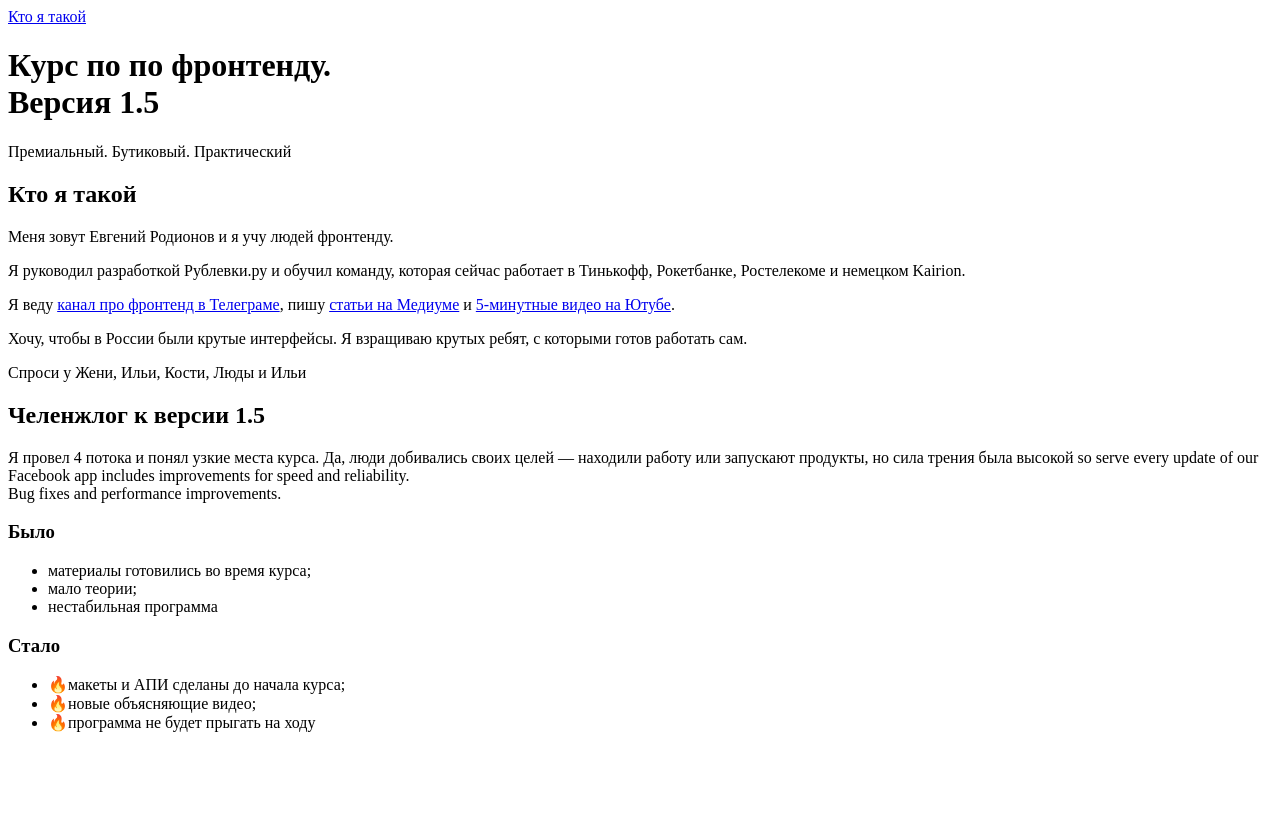
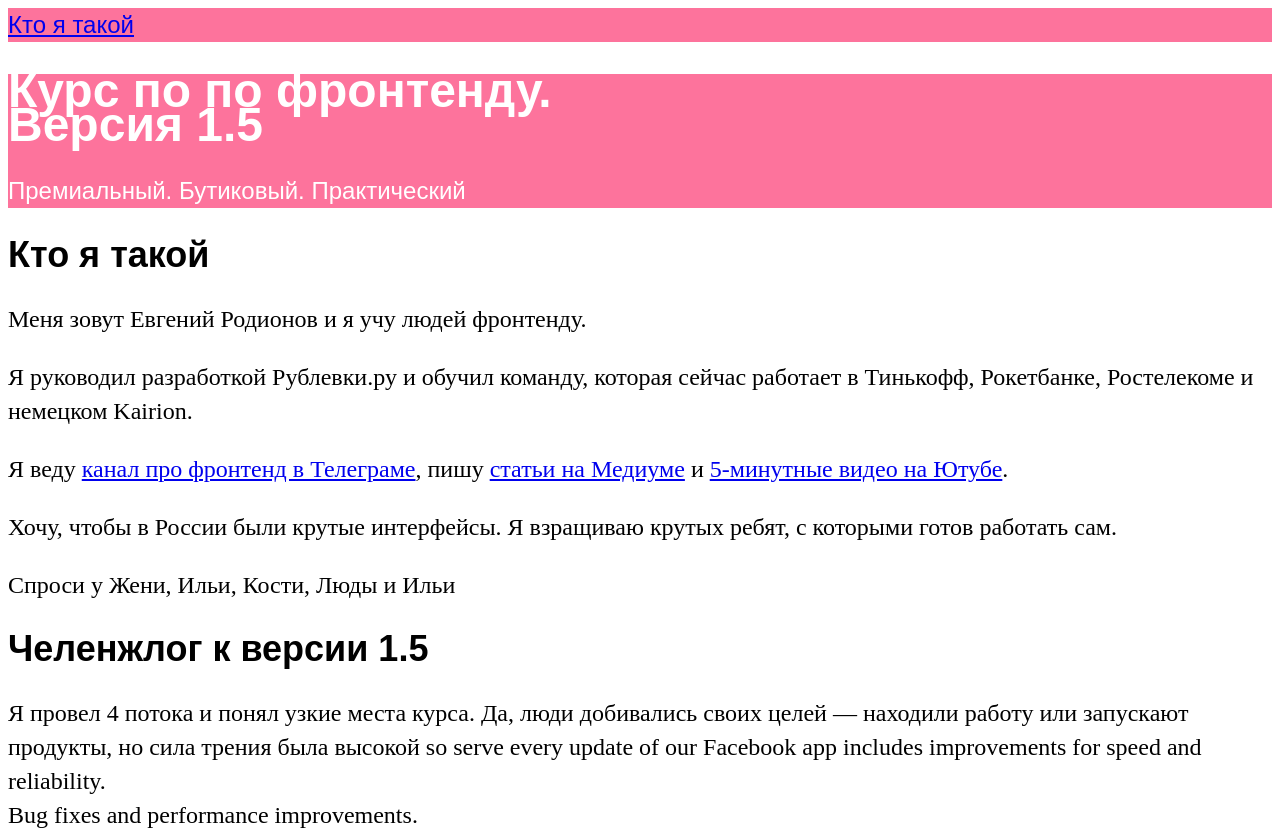
Before and after one commit to karilv/verstka, a plain HTML site: page index.html in a window 1280 px wide. Shown: the top 835 px of the page. Before the commit the page ends 800 px from the top, so only its background shows below. Drawn offline with Linux system fonts and the light colour scheme.

Commit message:
Addes CSS styles

```diff
--- a/index.html
+++ b/index.html
@@ -4,6 +4,7 @@
 <head>
   <meta charset="UTF-8">
   <title>Курс по по фронтенду 1.5</title>
+  <link rel="stylesheet" href="./style.css">
 </head>
 
 <body>
--- /dev/null
+++ b/style.css
@@ -0,0 +1,13 @@
+header, nav {
+    background-color: #FD739C;
+    color: #FFFFFF;
+    font-family: "Source Sans Pro", "Arial", sans-serif;
+}
+
+h1,h2 {
+    font-family: "Source Sans Pro", "Arial", sans-serif;
+}
+body {
+    font-size: 24px;
+    line-height: 34px;
+}
```
